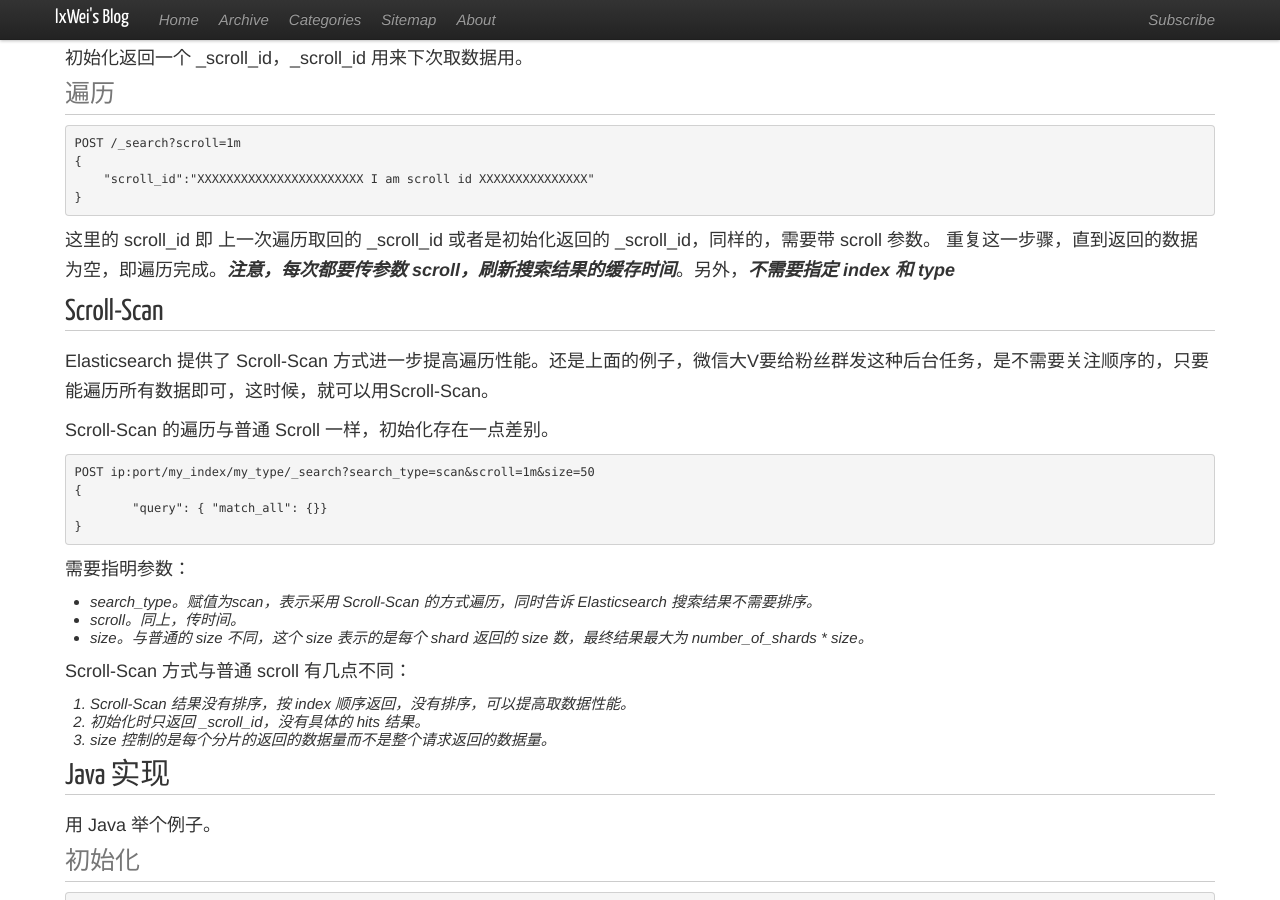
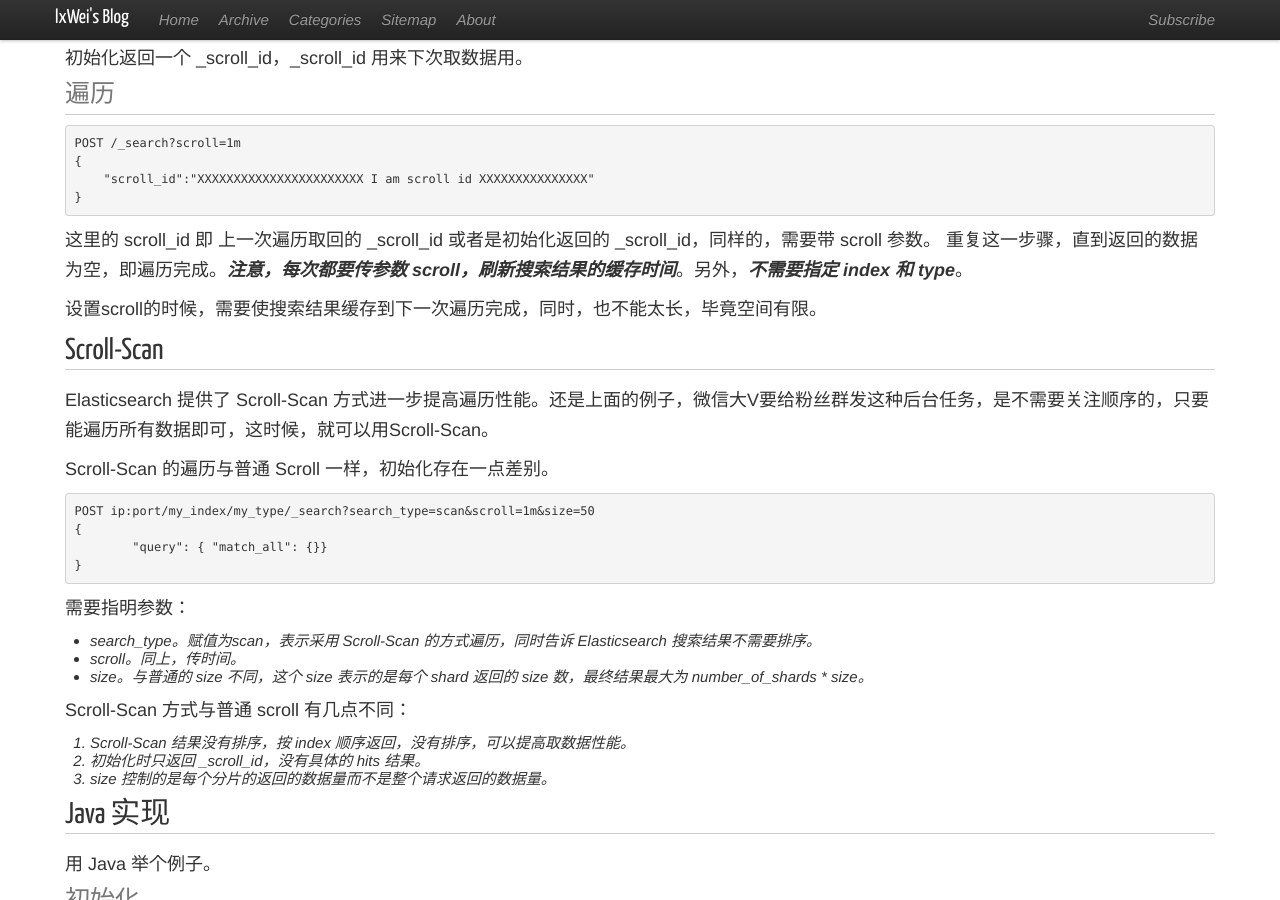
Before and after one commit to lxWei/lxwei.github.com, a Jekyll site: the page built from _posts/2016/2016-05-14-使用scroll实现Elasticsearch数据遍历和深度分页.md, in a window 1280 px wide and 900 px high, scrolled down 2950 px. Built offline with Jekyll 4.4.1, drawn with Linux system fonts in a browser that asks for light colours; nearby versions of some CDN libraries; comment, search, counter and statistics services are not loaded.

Commit message:
es scroll fix

````diff
--- a/_posts/2016/2016-05-14-使用scroll实现Elasticsearch数据遍历和深度分页.md
+++ b/_posts/2016/2016-05-14-使用scroll实现Elasticsearch数据遍历和深度分页.md
@@ -94,6 +94,7 @@ POST ip:port/my_index/my_type/_search?scroll=1m
 
 初始化返回一个 _scroll_id，_scroll_id 用来下次取数据用。
 
+
 ### 遍历
 
 ```
@@ -102,7 +103,10 @@ POST /_search?scroll=1m
     "scroll_id":"XXXXXXXXXXXXXXXXXXXXXXX I am scroll id XXXXXXXXXXXXXXX"
 }
 ```
-这里的 scroll_id 即 上一次遍历取回的 _scroll_id 或者是初始化返回的 _scroll_id，同样的，需要带 scroll 参数。 重复这一步骤，直到返回的数据为空，即遍历完成。***注意，每次都要传参数 scroll，刷新搜索结果的缓存时间***。另外，***不需要指定 index 和 type***
+这里的 scroll_id 即 上一次遍历取回的 _scroll_id 或者是初始化返回的 _scroll_id，同样的，需要带 scroll 参数。 重复这一步骤，直到返回的数据为空，即遍历完成。***注意，每次都要传参数 scroll，刷新搜索结果的缓存时间***。另外，***不需要指定 index 和 type***。
+
+设置scroll的时候，需要使搜索结果缓存到下一次遍历完成，同时，也不能太长，毕竟空间有限。
+
 
 ## Scroll-Scan
 Elasticsearch 提供了 Scroll-Scan 方式进一步提高遍历性能。还是上面的例子，微信大V要给粉丝群发这种后台任务，是不需要关注顺序的，只要能遍历所有数据即可，这时候，就可以用Scroll-Scan。
````
